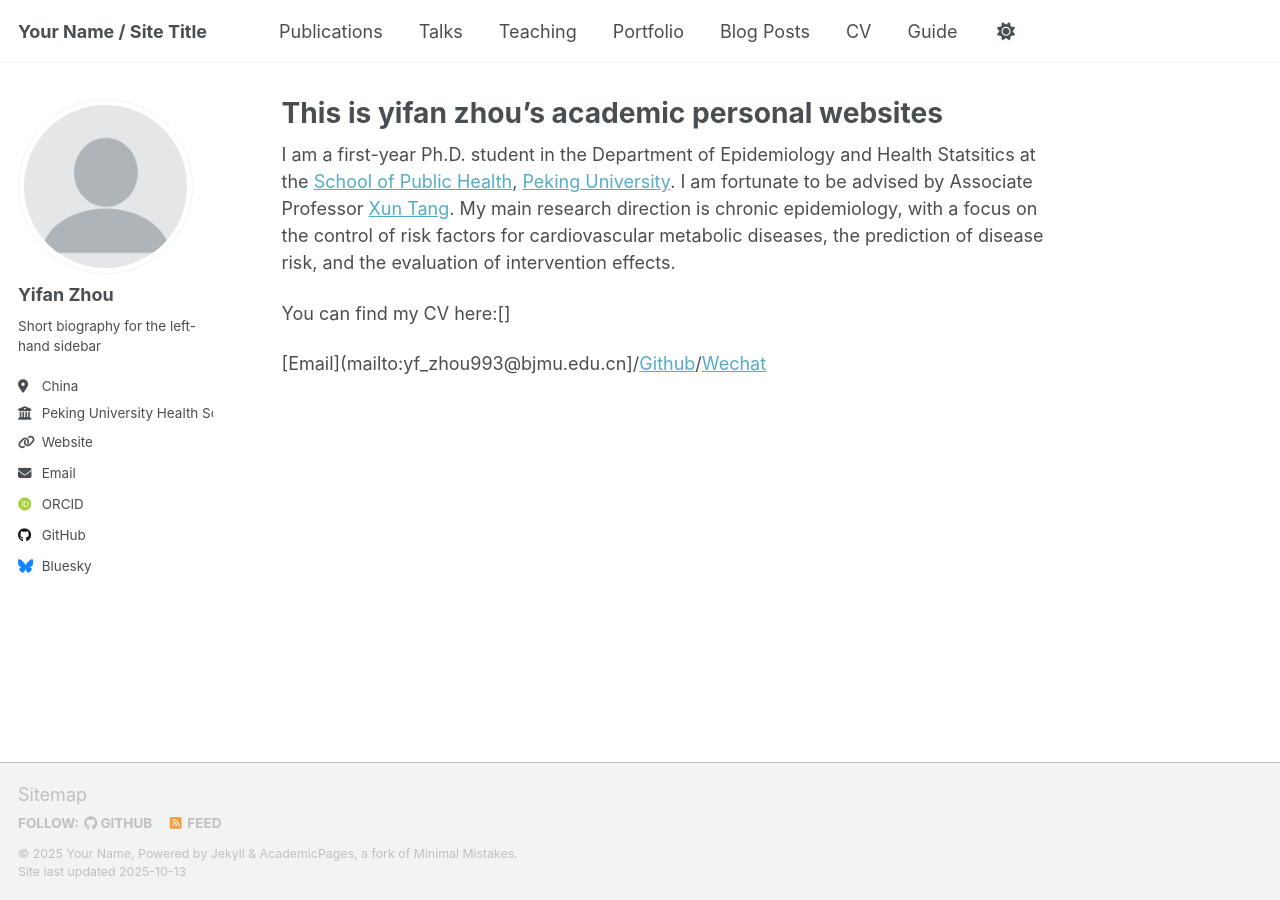
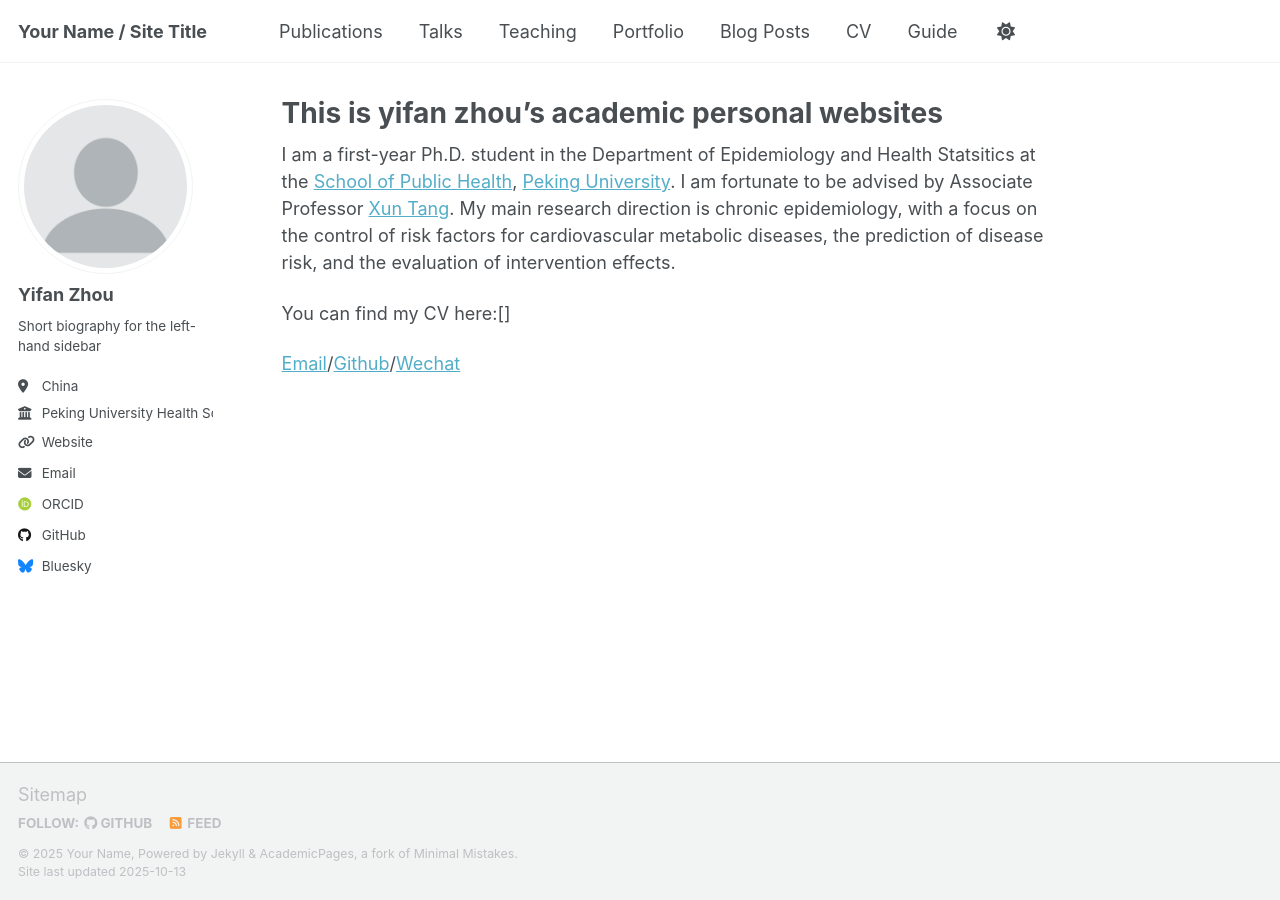
Before and after one commit to zyf20261/zyf20261.github.io, a Jekyll site: the page built from _pages/about.md, in a window 1280 px wide. Built offline with Jekyll 4.4.1, drawn with Linux system fonts in a browser that asks for light colours; some web fonts are replaced; a script that is not in the unit is left out; part of the change alters nothing that is shown.

Commit message:
Update about.md

```diff
--- a/_pages/about.md
+++ b/_pages/about.md
@@ -11,7 +11,7 @@ I am a first-year Ph.D. student in the Department of Epidemiology and Health Sta
 
 You can find my CV here:[]
 
-[Email](mailto:yf_zhou993@bjmu.edu.cn]/[Github](https://zyf20261.github.io)/[Wechat]()
+[Email](mailto:yf_zhou993@bjmu.edu.cn)/[Github](https://zyf20261.github.io)/[Wechat]()
 
 
 
```
